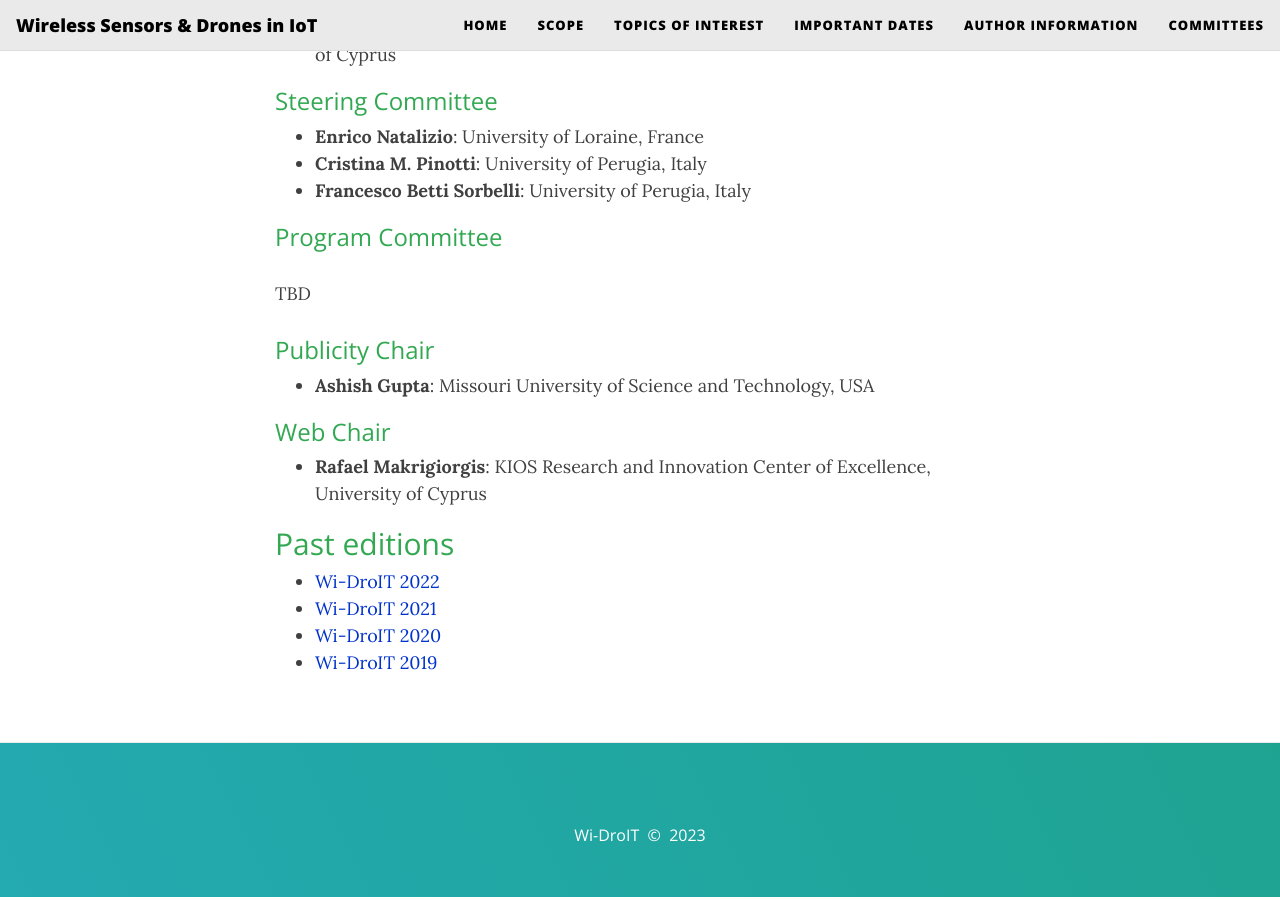
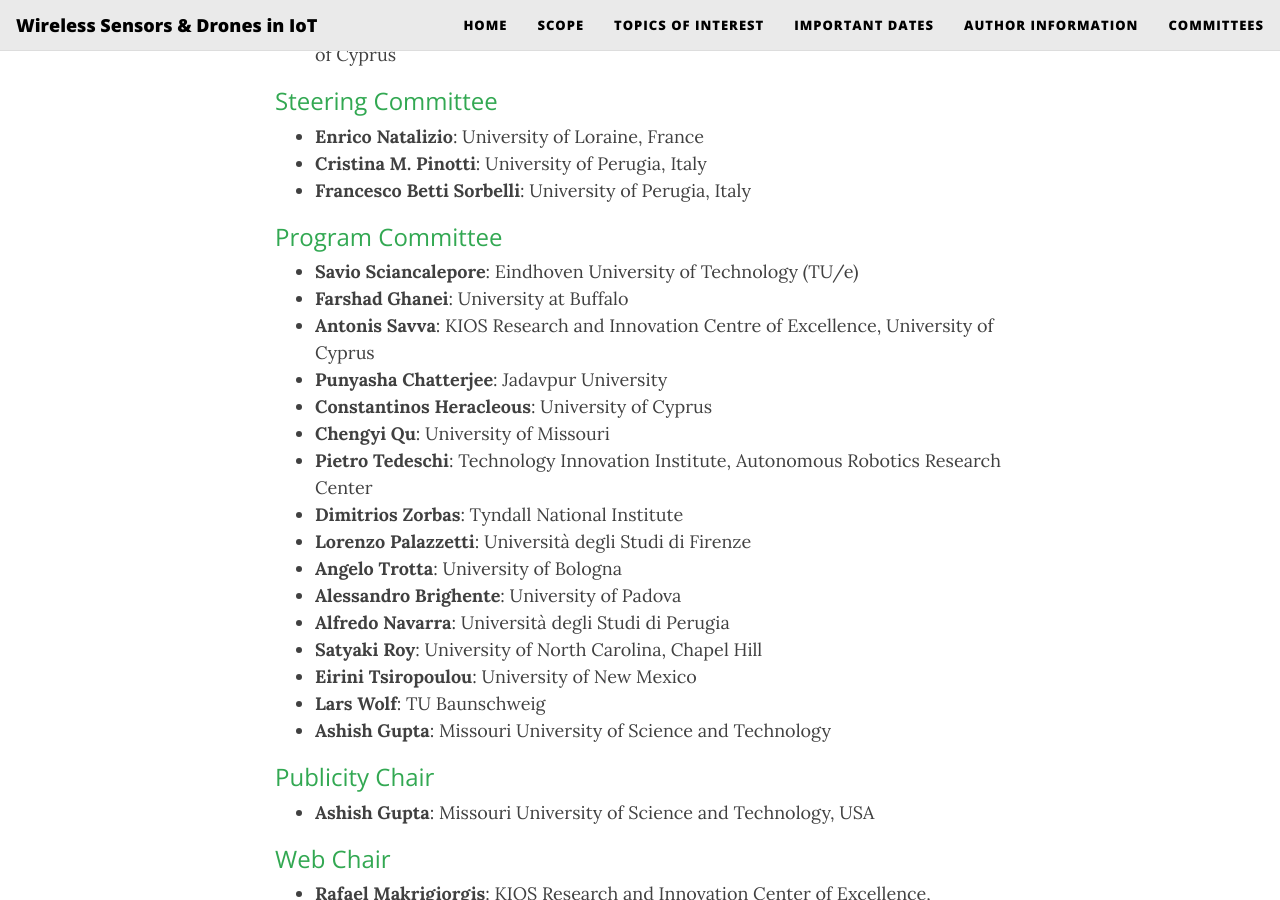
Before and after one commit to widroit2024/widroit2024.github.io, a Jekyll site: the page built from index.md, in a window 1280 px wide and 900 px high, scrolled down 2829 px. Built offline with Jekyll 4.4.1, drawn with Linux system fonts in a browser that asks for light colours; nearby versions of some CDN libraries.

Commit message:
update submission link and program committee

```diff
--- a/index.md
+++ b/index.md
@@ -23,7 +23,7 @@ Coral Bay, Pafos, Cyprus
 **co-located with [DCOSS 2023](https://dcoss.org/)**
 {: style="text-align: center"}
 
-**Submission link: [click here]()**
+**Submission link: [click here](https://easychair.org/my/conference?conf=widroit2023)**
 {: style="text-align: center"}
 
 
@@ -107,7 +107,22 @@ Note that Wi-DroIT does not follow the double-blind review policy. The names and
 
 ### Program Committee
 {: style="color:#32a852"}
-TBD
+- **Savio Sciancalepore**: Eindhoven University of Technology (TU/e)
+- **Farshad Ghanei**: University at Buffalo
+- **Antonis Savva**: KIOS Research and Innovation Centre of Excellence, University of Cyprus
+- **Punyasha Chatterjee**: Jadavpur University
+- **Constantinos Heracleous**: University of Cyprus
+- **Chengyi Qu**: University of Missouri
+- **Pietro Tedeschi**: Technology Innovation Institute, Autonomous Robotics Research Center
+- **Dimitrios Zorbas**: Tyndall National Institute
+- **Lorenzo Palazzetti**: Università degli Studi di Firenze
+- **Angelo Trotta**: University of Bologna
+- **Alessandro Brighente**: University of Padova
+- **Alfredo Navarra**: Università degli Studi di Perugia
+- **Satyaki Roy**: University of North Carolina, Chapel Hill
+- **Eirini Tsiropoulou**: University of New Mexico
+- **Lars Wolf**: TU Baunschweig
+- **Ashish Gupta**: Missouri University of Science and Technology
 
 ### Publicity Chair
 {: style="color:#32a852"}
```
